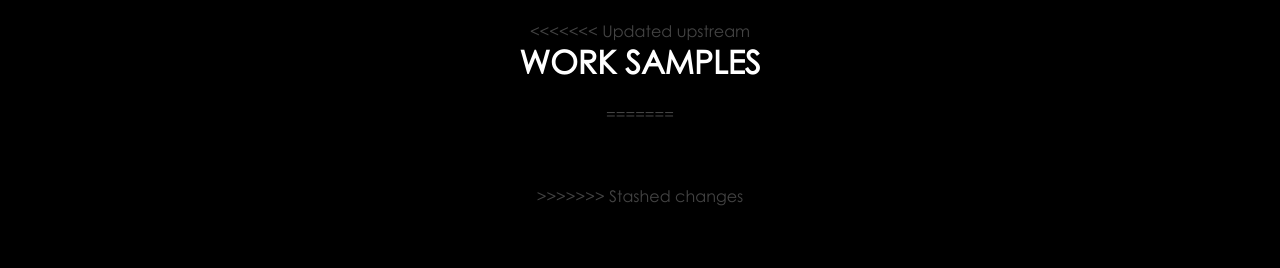
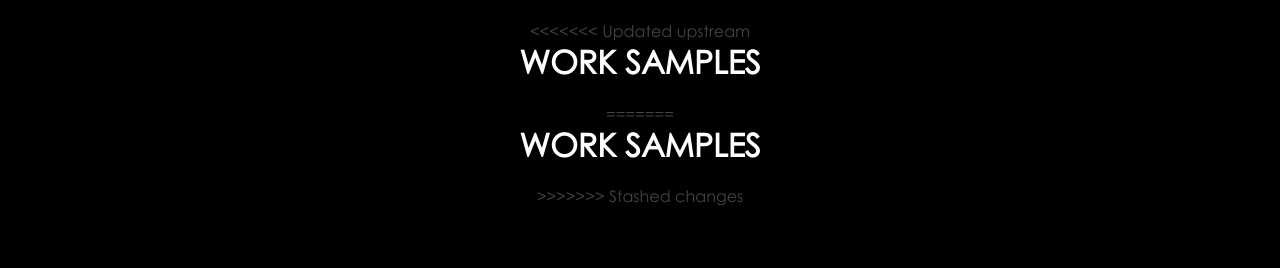
Before and after one commit to kanthesh-Designhut/Profile.github.io, a plain HTML site: page index.html in a window 1280 px wide. Shown: the part 940-1208 px from the top of the page. Drawn offline with nearby package versions, Linux system fonts and the light colour scheme.

Commit message:
Update index.html
Signed-off-by: kanthesh-Designhut <80976959+kanthesh-Designhut@users.noreply.github.com>

```diff
--- a/index.html
+++ b/index.html
@@ -110,7 +110,7 @@
 <<<<<<< Updated upstream
                 <h2 style="color: #fff;">Work Samples</h2>
 =======
-                <h2 style="color: #ffftelicom;">Work Samples</h2>
+                <h2 style="color: #fff;">Work Samples</h2>
 >>>>>>> Stashed changes
             </div>
 
```
